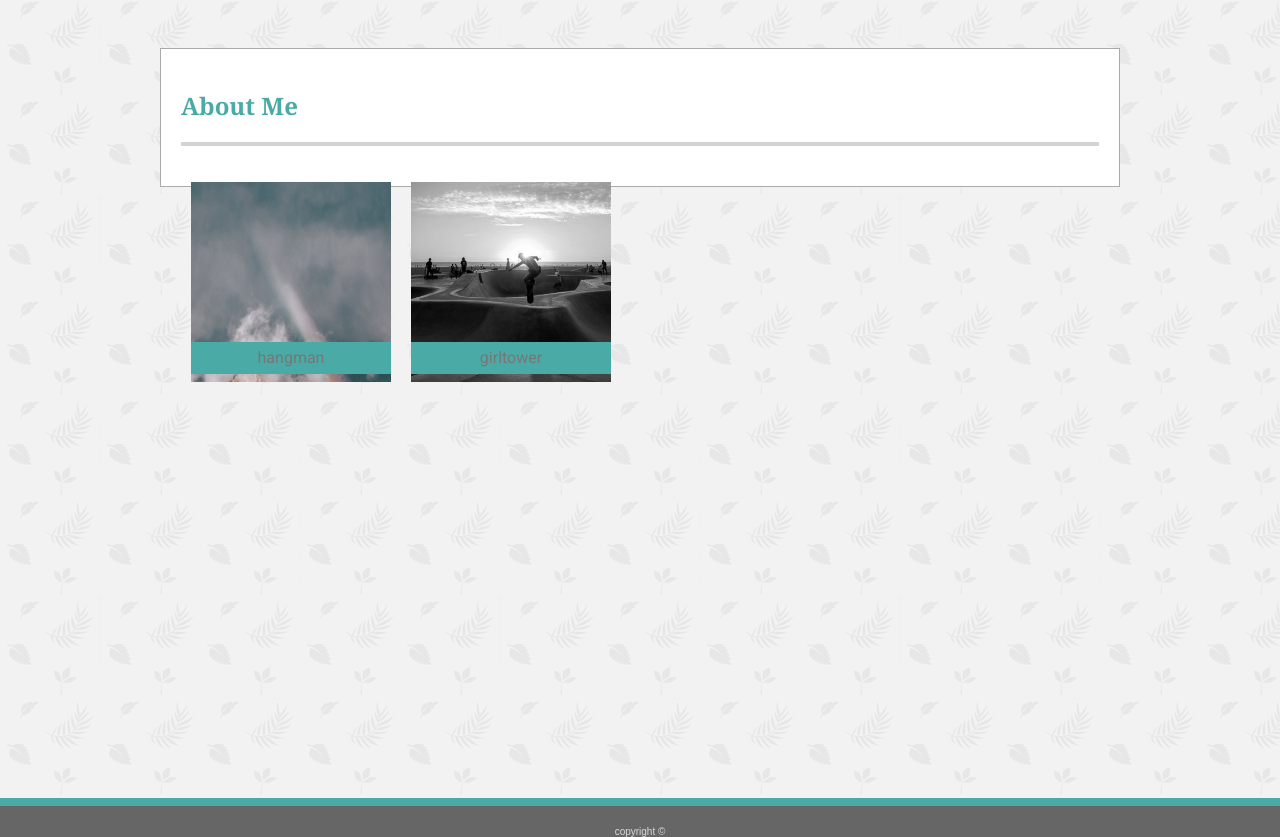
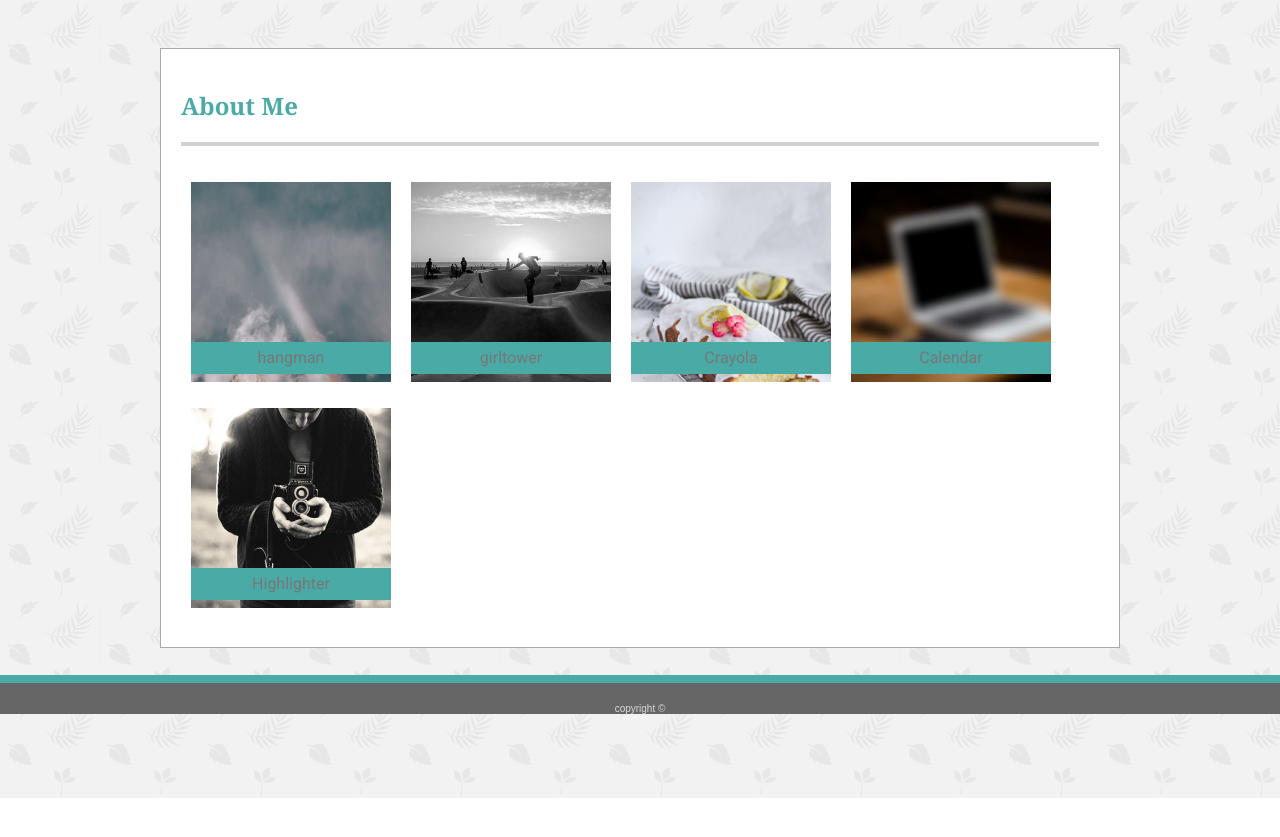
Before and after one commit to chandashrestha/Basic-Portfolio, a plain HTML site: page portfolio.html in a window 1280 px wide. Shown: the part 86-923 px from the top of the page. Drawn offline with Linux system fonts and the light colour scheme; a web font is replaced by a local one.

Commit message:
portfolio

```diff
--- a/assets/css/style.css
+++ b/assets/css/style.css
@@ -44,6 +44,7 @@ header {
     border: solid 1px #aaa;
     padding: 20px;
     font-family: 'Roboto', sans-serif;
+    height: 600px;
 }
 
 #mainphoto {
@@ -109,6 +110,8 @@ footer {
     border-top: #4aaaa5 solid 8px;
     padding-top: 20px;
     font-size: 10px;
+    position: sticky;
+    bottom: 0;
 }
 
 main content {
@@ -138,6 +141,27 @@ main content {
     background-size: cover;
 }
 
+#Crayola {
+    background-image: url('../images/pic3.jpg');
+    width: 200px;
+    height: 200px;
+    background-size: cover;
+}
+
+#Calendar {
+    background-image: url('../images/pic4.jpg');
+    width: 200px;
+    height: 200px;
+    background-size: cover;
+}
+
+#Highlighter {
+    background-image: url('../images/pic5.jpg');
+    width: 200px;
+    height: 200px;
+    background-size: cover;
+}
+
 .portfolioPic {
     margin: 10px;
 }
--- a/portfolio.html
+++ b/portfolio.html
@@ -41,7 +41,27 @@
                     </div>
                 </div>
             </div>
-
+            <div class="imgfirst">
+                <div id="Crayola" class="portfolioPic">
+                    <div class="banner">
+                        <p>Crayola</p>
+                    </div>
+                </div>
+            </div>
+            <div class="imgfirst">
+                <div id="Calendar" class="portfolioPic">
+                    <div class="banner">
+                        <p>Calendar</p>
+                    </div>
+                </div>
+            </div>
+            <div class="imgfirst">
+                <div id="Highlighter" class="portfolioPic">
+                    <div class="banner">
+                        <p>Highlighter</p>
+                    </div>
+                </div>
+            </div>
         </div>
     </div>
     <footer>
```
Also changed, not shown: index.html (+1 -1 lines).
